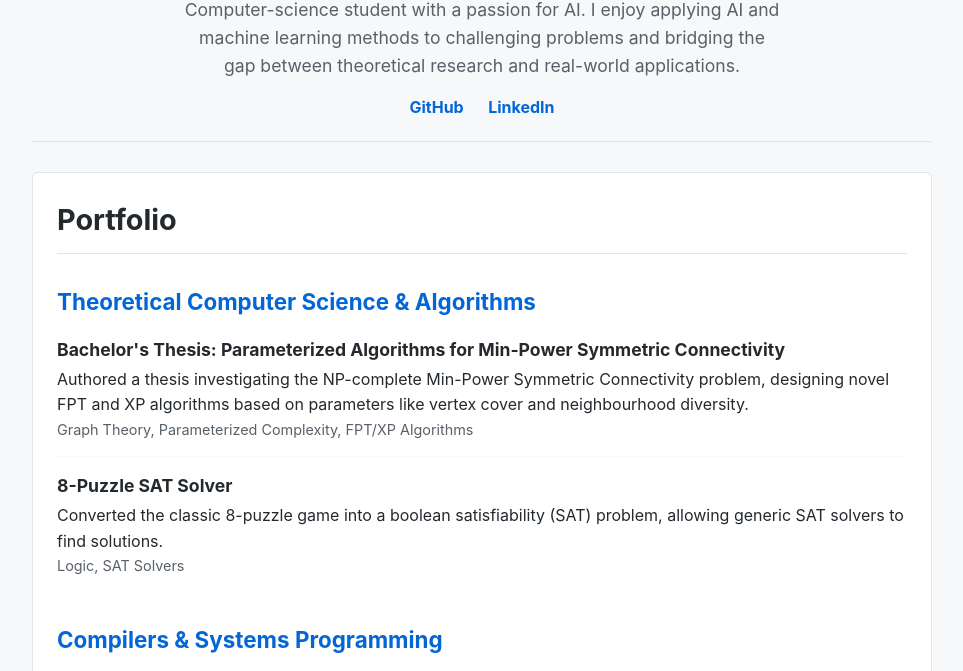
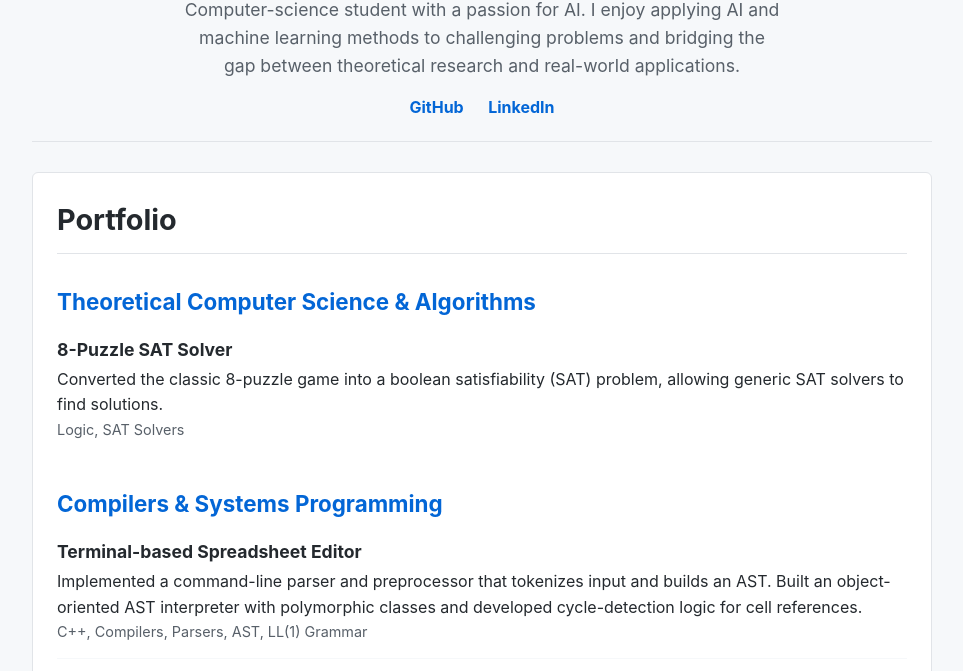
Before and after one commit to dajbodan/dajbodan.github.io, a plain HTML site: page index.html in a window 1280 px wide. Shown: the part 125-796 px from the top of the page, without its empty margins (158-1121 px from the left). Drawn offline with Linux system fonts and the light colour scheme.

Commit message:
Update index.html

```diff
--- a/index.html
+++ b/index.html
@@ -121,11 +121,6 @@
                 <h3>Theoretical Computer Science & Algorithms</h3>
                 <ul>
                     <li>
-                        <a href="#"><strong>Bachelor's Thesis: Parameterized Algorithms for Min-Power Symmetric Connectivity</strong></a>
-                        Authored a thesis investigating the NP-complete Min-Power Symmetric Connectivity problem, designing novel FPT and XP algorithms based on parameters like vertex cover and neighbourhood diversity.
-                        <div class="tech">Graph Theory, Parameterized Complexity, FPT/XP Algorithms</div>
-                    </li>
-                    <li>
                         <a href="https://github.com/dajbodan/University/tree/main/8-puzzle-sat-solver"><strong>8-Puzzle SAT Solver</strong></a>
                         Converted the classic 8-puzzle game into a boolean satisfiability (SAT) problem, allowing generic SAT solvers to find solutions.
                         <div class="tech">Logic, SAT Solvers</div>
```
